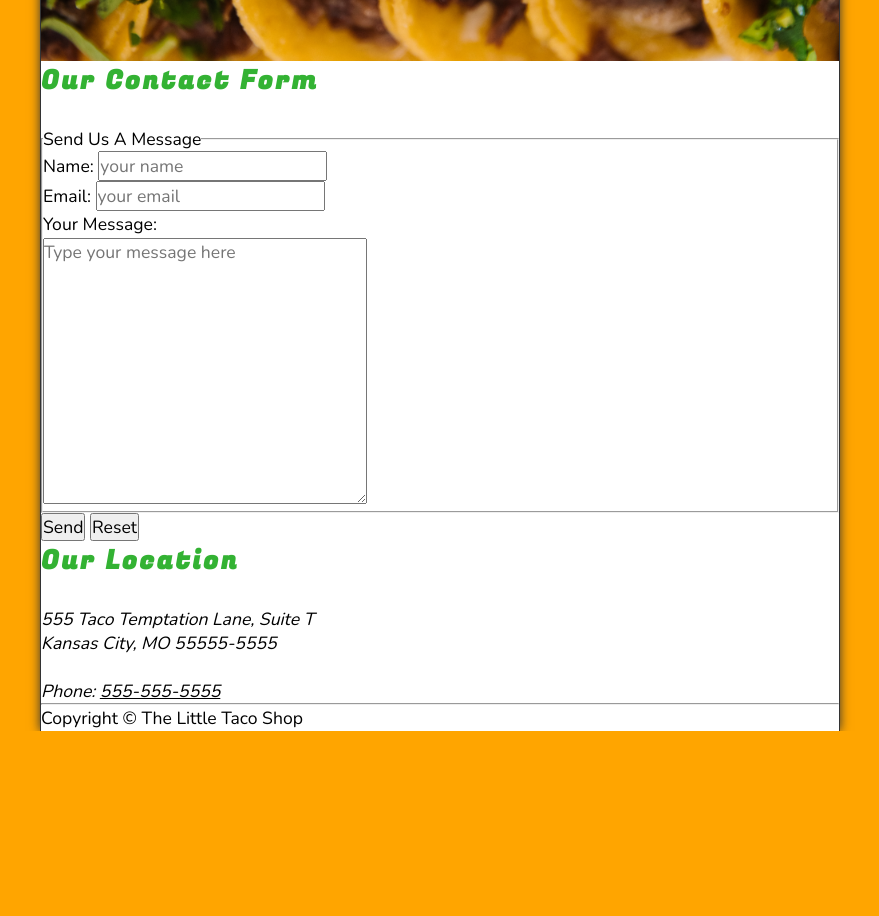
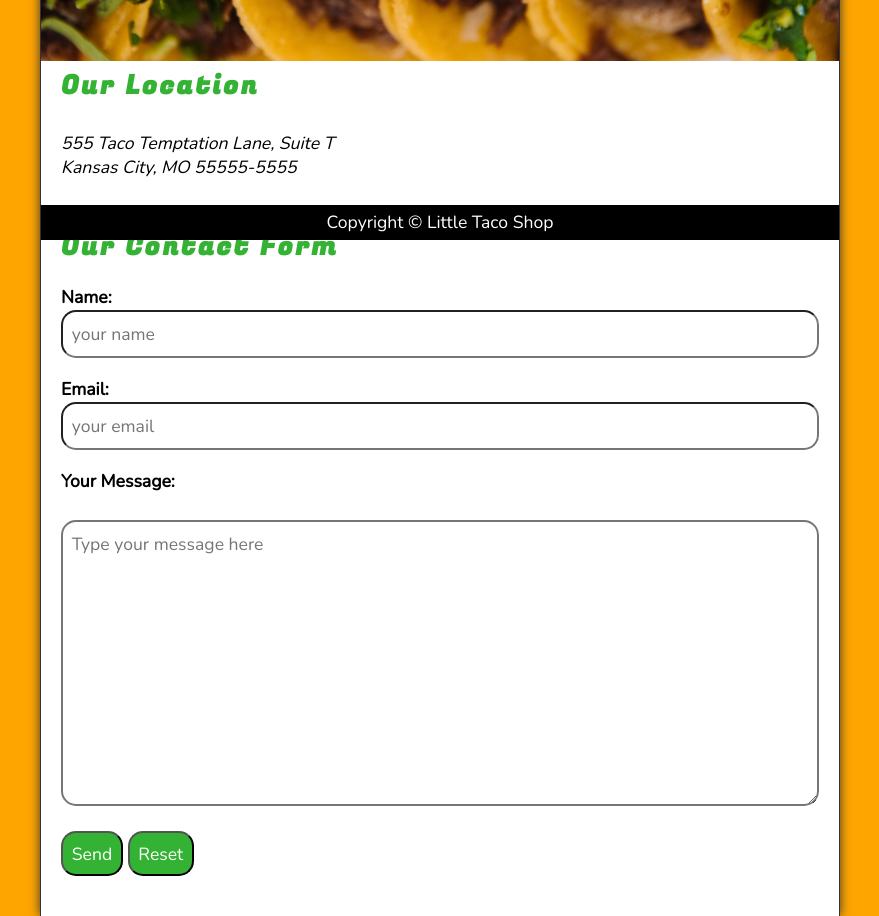
Before and after one commit to mudasir649/ccs_complete, a plain HTML site: page lesson_24/contact.html in a window 1280 px wide. Shown: the part 560-1476 px from the top of the page, without its empty margins (200-1079 px from the left). Before the commit the page ends 1291 px from the top, so only its background shows below. Drawn offline with nearby package versions, Linux system fonts and the light colour scheme.

Commit message:
new change

```diff
--- a/lesson_24/contact.html
+++ b/lesson_24/contact.html
@@ -13,7 +13,7 @@
 
 <body>
     <header class="header">
-        <h1 class="header__h1">Contact Us</h1>
+        <h1 class="header__h1">Little Taco Shop</h1>
         <nav class="header__nav">
             <ul class="header__ul">
                 <li>
@@ -42,33 +42,8 @@
         </figure>
     </section>
 
-    <main>
-        <section>
-            <h2>Our Contact Form</h2>
-
-            <form action="https://httpbin.org/get" method="get">
-                <fieldset>
-                    <legend>Send Us A Message</legend>
-                    <p>
-                        <label for="name">Name:</label>
-                        <input type="text" name="name" id="name" placeholder="your name" required>
-                    </p>
-                    <p>
-                        <label for="email">Email:</label>
-                        <input type="email" name="email" id="email" placeholder="your email" required>
-                    </p>
-                    <p>
-                        <label for="message">Your Message:</label>
-                        <br>
-                        <textarea name="message" id="message" cols="30" rows="10"
-                            placeholder="Type your message here"></textarea>
-                    </p>
-                </fieldset>
-                <button type="submit">Send</button>
-                <button type="reset">Reset</button>
-            </form>
-        </section>
-        <section>
+    <main class="main">
+        <arcticle class="main__article">
             <h2>Our Location</h2>
             <address>
                 555 Taco Temptation Lane, Suite T<br>
@@ -76,11 +51,38 @@
                 <br><br>
                 Phone: <a href="tel:+5555555555">555-555-5555</a>
             </address>
-        </section>
+        </arcticle>
+        <arcticle id="" class="main__article contact">
+            <h2 class="contact__h2">Our Contact Form</h2>
+
+            <form action="https://httpbin.org/get" method="get" class="contact__form">
+                <fieldset class="contact__fieldset">
+                    <legend class="offscreen">Send Us A Message</legend>
+                    <p class="contact__p">
+                        <label class="contact__label" for="name">Name:</label>
+                        <input class="contact__input" type="text" name="name" id="name" placeholder="your name" required>
+                    </p>
+                    <p class="contact__p">
+                        <label class="contact__label" for="email">Email:</label>
+                        <input class="contact__input" type="email" name="email" id="email" placeholder="your email" required>
+                    </p>
+                    <p class="contact__p">
+                        <label class="contact__label" for="message">Your Message:</label>
+                        <br>
+                        <textarea class="contact__textarea" name="message" id="message" cols="30" rows="10"
+                            placeholder="Type your message here"></textarea>
+                    </p>
+                </fieldset>
+                <button class="contact__button" type="submit">Send</button>
+                <button class="contact__button" type="reset">Reset</button>
+            </form>
+        </arcticle>
     </main>
-    <hr>
-    <footer>
-        <p>Copyright &copy; The Little Taco Shop</p>
+    <footer class="footer">
+        <p>
+           <span class="nowrap">Copyright &copy;</span>
+            <span class="nowrap">Little Taco Shop</span>
+        </p>
     </footer>
 </body>
 
--- a/lesson_24/css/style.css
+++ b/lesson_24/css/style.css
@@ -183,3 +183,75 @@ a:active{
     }
 
 }
+
+/* || FOOTER */
+
+.footer{
+    position: sticky;
+    bottom: 0;
+    background-color: var(--HEADER-BGCOLOR);
+    color: var(--HEADER-COLOR);
+    padding: var(--PADDING-TB) var(--PADDING-SIDE);
+    text-align: center;
+}
+
+.main{
+    padding: var(--PADDING-TB) var(--PADDING-SIDE);
+}
+
+.main__article{
+    scroll-margin-top: 6.5rem;
+     margin: var(--MARGIN);
+}
+
+.main__article:first-child{
+    margin-top: 1em;
+}
+
+.main__article:last-child{
+    min-height: calc(100vh - 20rem);
+}
+
+/* || ABOUT */
+
+.about__trivia{
+    margin-top: var(--MARGIN);
+}
+
+.about_trivia-answer{
+    margin-top: 1em;
+}
+
+/* || Contact */
+
+.contact__h2{
+    margin: 0;
+}
+
+.contact__fieldset{
+    border: none;
+}
+
+.contact__p{
+    margin: 1em 0;
+}
+
+.contact__label{
+    display: block;
+    font-weight: bold;
+}
+
+.contact__input,
+.contact__textarea{
+    padding: 0.5em;
+    border-radius: 15px;
+    border-width: 2px;
+    width: 100%;
+}
+
+.contact__button{
+    padding: 0.5em;
+    border-radius: 15px;
+    background-color: var(--HIGHLIGHT-COLOR);
+    color: var(--HEADER-COLOR);
+}
```
Also changed, not shown: lesson_24/about.html (+23 -0 lines), lesson_24/hours.html (+9 -5 lines), lesson_24/index.html (+7 -4 lines).
